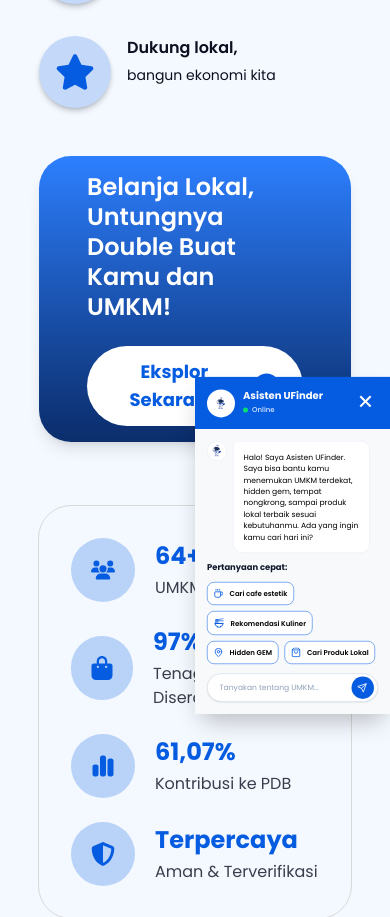
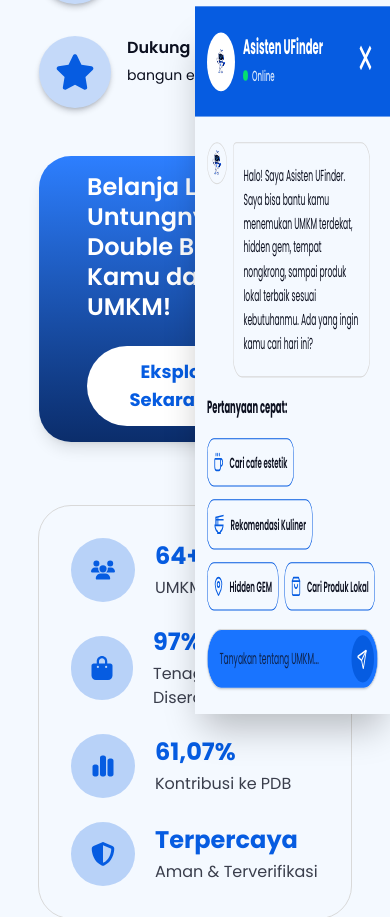
Before and after one commit to mdwkrnwn/PekanIT2026_SoftwareDev, a Next.js app: page / in a window 390 px wide. Shown: the part 974-1891 px from the top of the page. Built offline with nearby package versions, Linux system fonts and the light colour scheme.

Commit message:
fixed chat darkmode and tablet display

```diff
--- a/components/Chat.tsx
+++ b/components/Chat.tsx
@@ -90,8 +90,8 @@ export default function ChatPopup() {
 
       <div
         className={cn(
-          "fixed -bottom-full md:right-[5%] z-50 flex w-full md:w-105 origin-bottom-right flex-col rounded-[2rem] shadow-2xl transition-all duration-300 ease-[cubic-bezier(0,0.22,0.12,1)]",
-          isOpen ? "bottom-10" : "pointer-events-none scale-50",
+          "fixed scale-y-105 -bottom-full md:right-[5%] z-50 flex w-full md:w-105 origin-bottom-right flex-col rounded-[2rem] shadow-2xl transition-all duration-300 ease-[cubic-bezier(0,0.22,0.12,1)]",
+          isOpen ? "bottom-0 md:bottom-5 2xl:bottom-10" : "pointer-events-none scale-50",
         )}
       >
         {/* Header */}
@@ -127,7 +127,7 @@ export default function ChatPopup() {
         </div>
 
         {/* Chat Body */}
-        <div className="flex h-120 flex-col overflow-y-auto bg-[#F8F9FB] p-6 custom-scrollbar">
+        <div className="flex h-120 flex-col overflow-y-auto bg-background p-6 custom-scrollbar">
           {messages.map((msg, index) => (
             <div
               key={index}
@@ -135,7 +135,7 @@ export default function ChatPopup() {
                 }`}
             >
               {msg.role === "assistant" && (
-                <div className="shrink-0 border-slate-200 flex items-center justify-center w-10 h-10 bg-white border rounded-full">
+                <div className="shrink-0 border-border flex items-center justify-center w-10 h-10 bg-background border rounded-full">
                   <Image
                     src="/assets/iconai.png"
                     alt="Bot Avatar"
@@ -149,7 +149,7 @@ export default function ChatPopup() {
               <div
                 className={`max-w-[80%] rounded-2xl p-5 text-[0.95rem] ${msg.role === "user"
                   ? "bg-primary text-white rounded-tr-sm"
-                  : "bg-white border border-slate-200 rounded-tl-sm text-black"
+                  : "bg-background border border-border rounded-tl-sm text-foreground"
                   }`}
               >
                 <ReactMarkdown>{msg.text}</ReactMarkdown>
@@ -159,7 +159,7 @@ export default function ChatPopup() {
 
           {loading && (
             <div className="flex gap-3 mb-4">
-              <div className="shrink-0 border-slate-200 flex items-center justify-center w-10 h-10 bg-white border rounded-full">
+              <div className="shrink-0 border-border flex items-center justify-center w-10 h-10 bg-background border rounded-full">
                 <Image
                   src="/assets/iconai.png"
                   alt="Bot Avatar"
@@ -169,7 +169,7 @@ export default function ChatPopup() {
                 />
               </div>
 
-              <div className="rounded-2xl border-slate-200 p-5 bg-white border rounded-tl-sm shadow-sm">
+              <div className="rounded-2xl border-border p-5 bg-background border rounded-tl-sm shadow-sm">
                 Mengetik...
               </div>
             </div>
@@ -177,47 +177,47 @@ export default function ChatPopup() {
 
           {/* Quick Questions */}
           <div className="mt-auto">
-            <h3 className="mb-4 text-[1.05rem] font-bold text-slate-900">
+            <h3 className="mb-4 text-[1.05rem] font-bold text-foreground">
               Pertanyaan cepat:
             </h3>
 
             <div className="md:grid md:grid-cols-2 flex flex-wrap gap-3">
               <button
                 onClick={() => sendMessage("Cari cafe estetik")}
-                className="rounded-xl hover:bg-primary/20 flex items-center gap-3 p-3 text-left text-primary transition-colors bg-white border border-primary"
+                className="rounded-xl hover:bg-primary/20 flex items-center gap-3 p-3 text-left text-primary transition-colors bg-background border border-primary"
               >
                 <LuCoffee size={20} className="shrink-0" />
-                <span className="text-black text-sm font-semibold">
+                <span className="text-foreground text-sm font-semibold">
                   Cari cafe estetik
                 </span>
               </button>
 
               <button
                 onClick={() => sendMessage("Rekomendasi kuliner")}
-                className="rounded-xl hover:bg-primary/20 flex items-center gap-3 p-3 text-left text-primary transition-colors bg-white border border-primary"
+                className="rounded-xl hover:bg-primary/20 flex items-center gap-3 p-3 text-left text-primary transition-colors bg-background border border-primary"
               >
                 <MdOutlineRamenDining size={22} className="shrink-0" />
-                <span className="text-black text-sm font-semibold">
+                <span className="text-foreground text-sm font-semibold">
                   Rekomendasi Kuliner
                 </span>
               </button>
 
               <button
                 onClick={() => sendMessage("Hidden gem dekat sini")}
-                className="rounded-xl hover:bg-primary/20 flex items-center gap-3 p-3 text-left text-primary transition-colors bg-white border border-primary"
+                className="rounded-xl hover:bg-primary/20 flex items-center gap-3 p-3 text-left text-primary transition-colors bg-background border border-primary"
               >
                 <LuMapPin size={20} className="shrink-0" />
-                <span className="text-black text-sm font-semibold">
+                <span className="text-foreground text-sm font-semibold">
                   Hidden GEM
                 </span>
               </button>
 
               <button
                 onClick={() => sendMessage("Cari produk lokal")}
-                className="rounded-xl hover:bg-primary/20 flex items-center gap-3 p-3 text-left text-primary transition-colors bg-white border border-primary"
+                className="rounded-xl hover:bg-primary/20 flex items-center gap-3 p-3 text-left text-primary transition-colors bg-background border border-primary"
               >
                 <LuShoppingBag size={20} className="shrink-0" />
-                <span className="text-black text-sm font-semibold">
+                <span className="text-foreground text-sm font-semibold">
                   Cari Produk Lokal
                 </span>
               </button>
@@ -226,7 +226,7 @@ export default function ChatPopup() {
         </div>
 
         {/* Input Area */}
-        <div className="bg-[#F8F9FB] p-6 pt-2">
+        <div className="bg-background p-6 pt-2">
           <div className="relative flex items-center">
             <input
               value={input}
@@ -238,7 +238,7 @@ export default function ChatPopup() {
               }}
               type="text"
               placeholder="Tanyakan tentang UMKM..."
-              className="w-full rounded-full border border-slate-300 bg-white py-4 pl-6 pr-16 text-[0.95rem] text-black shadow-sm outline-none placeholder:text-slate-400 focus:border-primary"
+              className="w-full rounded-full border border-border bg-secondary py-4 pl-6 pr-16 text-[0.95rem] text-foreground shadow-sm outline-none placeholder:text-foreground/80  focus:border-primary"
             />
 
             <button
```
